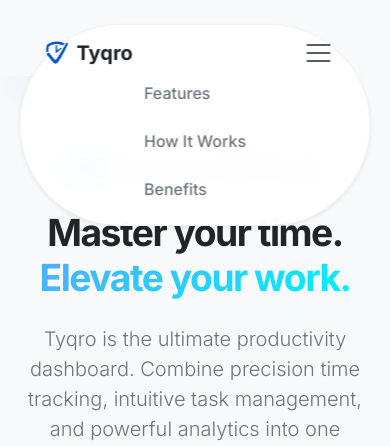
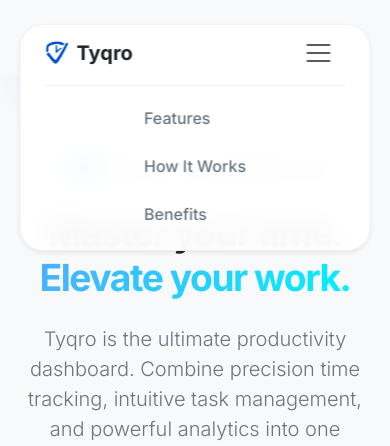
Before and after one commit to SUMAN1040/Tyqro, a Django app: page / in a window 390 px wide, after a click that opens the changed part. Shown: the top 446 px of the page. Run offline with Django 5.2, Linux system fonts and the light colour scheme; some libraries are stand-ins or nearby versions.

Commit message:
feat: add mobile-responsive styling for floating navbar layout

```diff
--- a/templates/landing.html
+++ b/templates/landing.html
@@ -410,6 +410,23 @@
         transition: width 0.2s ease, background-color 0.2s ease;
     }
 
+    /* Mobile Responsive Navbar Improvements */
+    @media (max-width: 991.98px) {
+        .navbar {
+            border-radius: 24px !important; /* Premium rounded floating card layout */
+            transition: border-radius 0.25s ease-in-out;
+        }
+        .navbar-collapse {
+            margin-top: 12px;
+            border-top: 1px solid rgba(0, 0, 0, 0.05); /* Clean divider line */
+            padding-top: 12px;
+        }
+        .navbar-toggler:focus {
+            box-shadow: none !important;
+            outline: none !important;
+        }
+    }
+
     html { scroll-behavior: smooth; }
 </style>
 {% endblock %}
```
